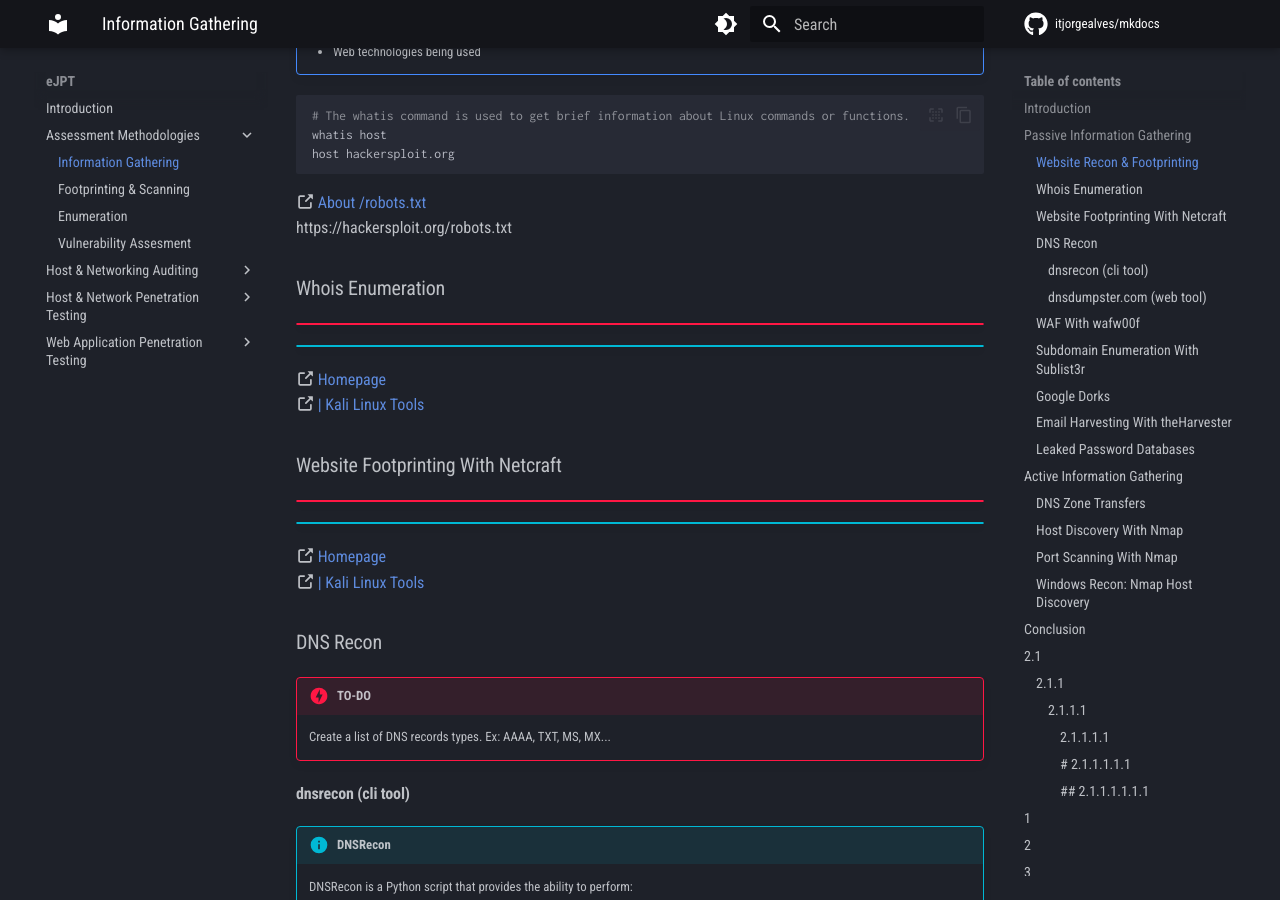
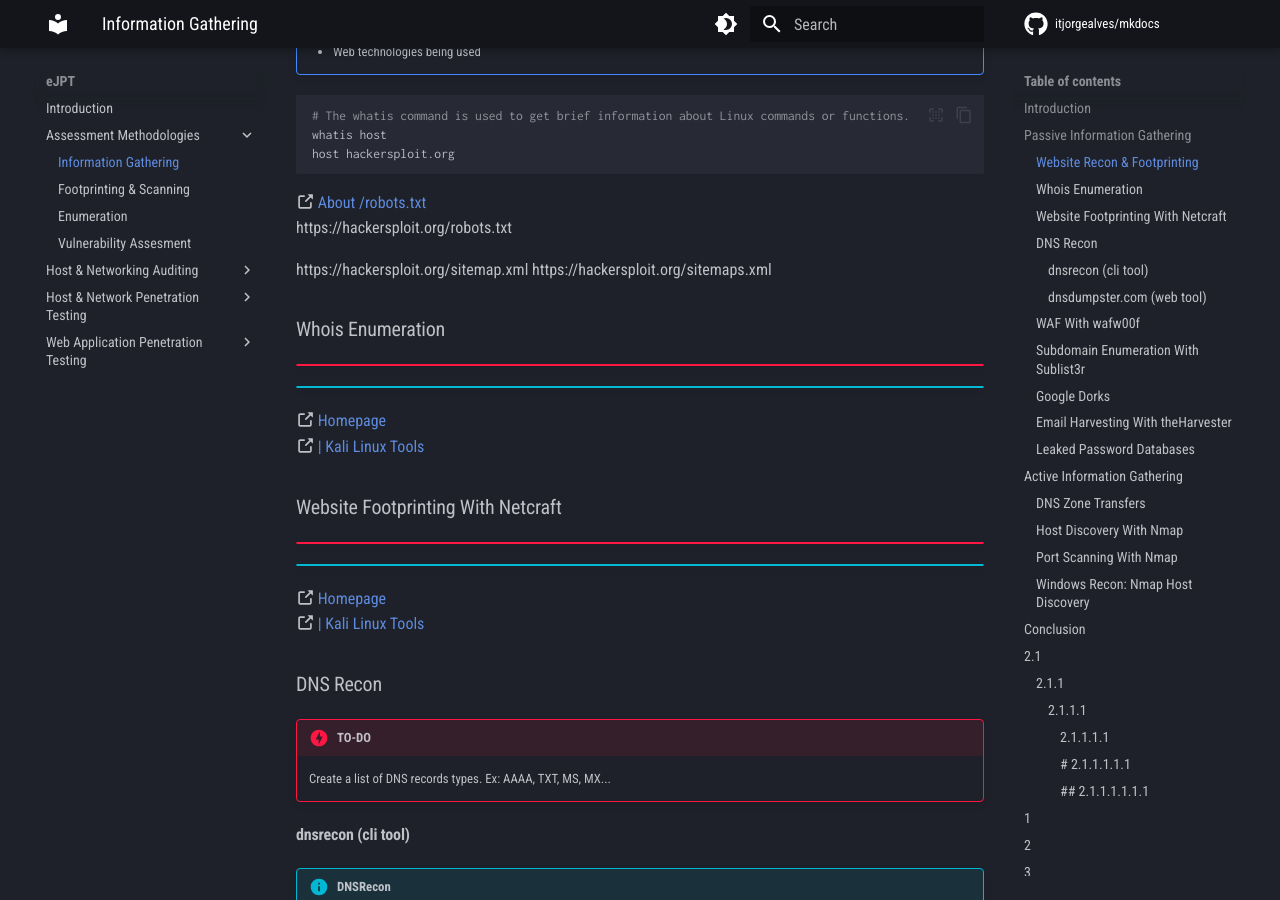
Before and after one commit to itjorgealves/mkdocs, an MkDocs documentation site: the page built from docs/eJPT/S1-Assessment-Methodologies/C1-Information-Gathering/Information-Gathering.md, in a window 1280 px wide and 900 px high, scrolled down 613 px. Built offline with MkDocs 1.6.1 and Material for MkDocs 9.7.7, drawn with Linux system fonts in a browser that asks for light colours; comment, search, counter and statistics services are not loaded; part of the change alters nothing that is shown.

Commit message:
Update documentation

````diff
--- a/docs/eJPT/S1-Assessment-Methodologies/C1-Information-Gathering/Information-Gathering.md
+++ b/docs/eJPT/S1-Assessment-Methodologies/C1-Information-Gathering/Information-Gathering.md
@@ -22,6 +22,9 @@ host hackersploit.org
 ```
 :octicons-link-external-16: [About /robots.txt](https://www.robotstxt.org/robotstxt.html)
 https://hackersploit.org/robots.txt
+
+https://hackersploit.org/sitemap.xml
+https://hackersploit.org/sitemaps.xml
 
 ### Whois Enumeration
 !!! danger ""
````
